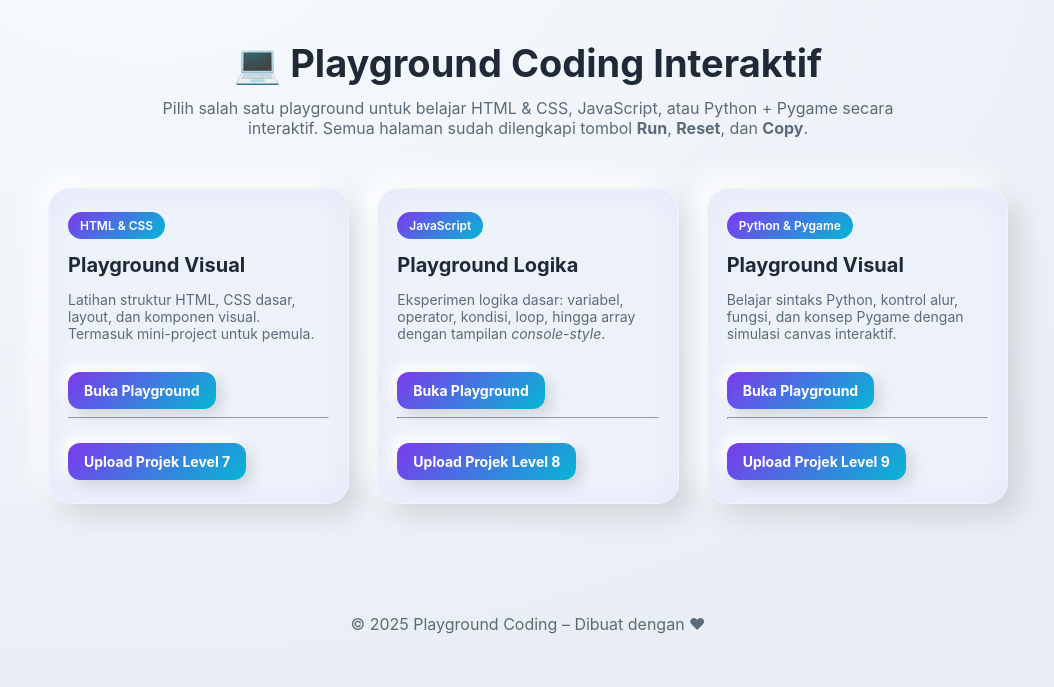
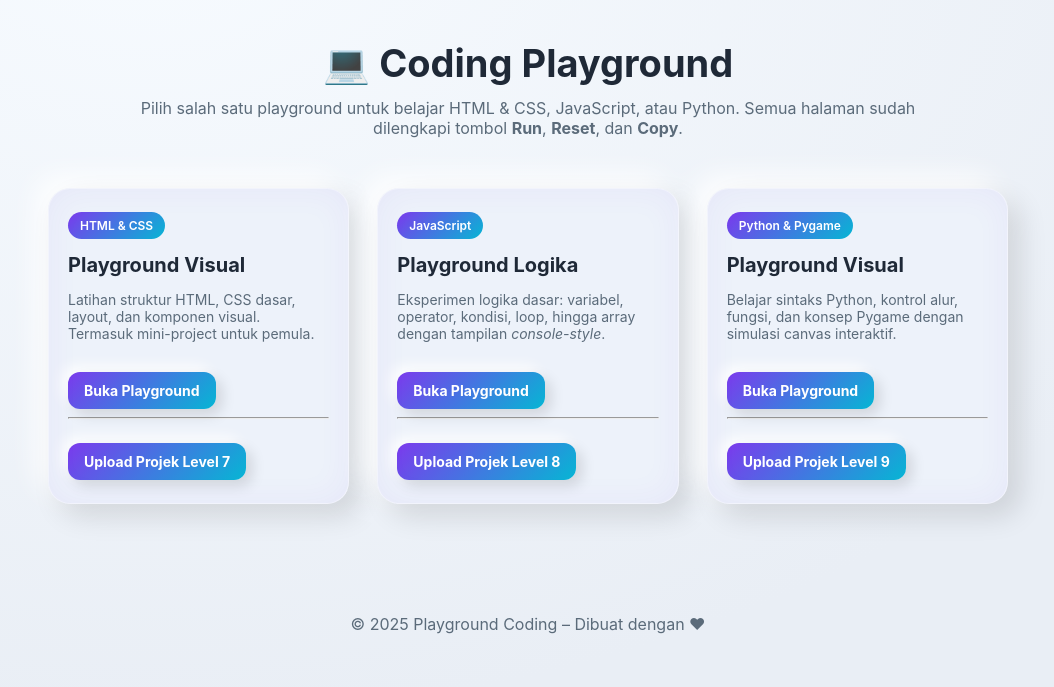
Before and after one commit to muktimukashi/materi-talenta-1, a plain HTML site: page index.html in a window 1280 px wide. Shown: the whole page, without its empty margins (112-1166 px from the left). Drawn offline with Linux system fonts and the light colour scheme.

Commit message:
Update index.html

```diff
--- a/index.html
+++ b/index.html
@@ -3,7 +3,7 @@
 <head>
 <meta charset="UTF-8" />
 <meta name="viewport" content="width=device-width, initial-scale=1" />
-<title>Playground Coding Interaktif</title>
+<title>Coding Playground</title>
 <style>
   :root{
     --bg:#e9eef5; --card:#edf2fa; --text:#1f2937; --muted:#5b6b7a;
@@ -59,8 +59,8 @@
 </head>
 <body>
 <header>
-  <h1>💻 Playground Coding Interaktif</h1>
-  <p>Pilih salah satu playground untuk belajar HTML & CSS, JavaScript, atau Python + Pygame secara interaktif.
+  <h1>💻 Coding Playground</h1>
+  <p>Pilih salah satu playground untuk belajar HTML & CSS, JavaScript, atau Python.
      Semua halaman sudah dilengkapi tombol <b>Run</b>, <b>Reset</b>, dan <b>Copy</b>.</p>
 </header>
 
```
